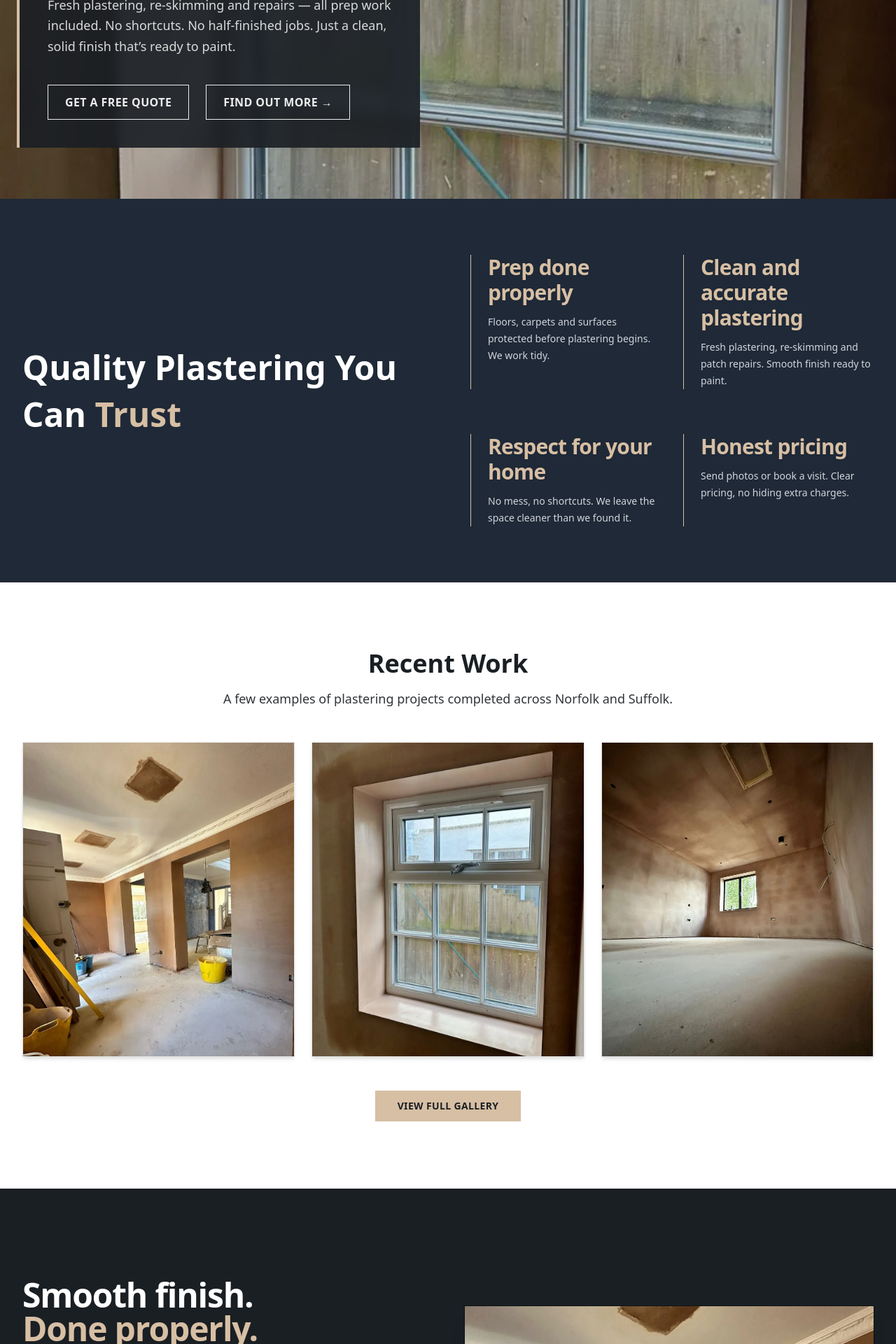
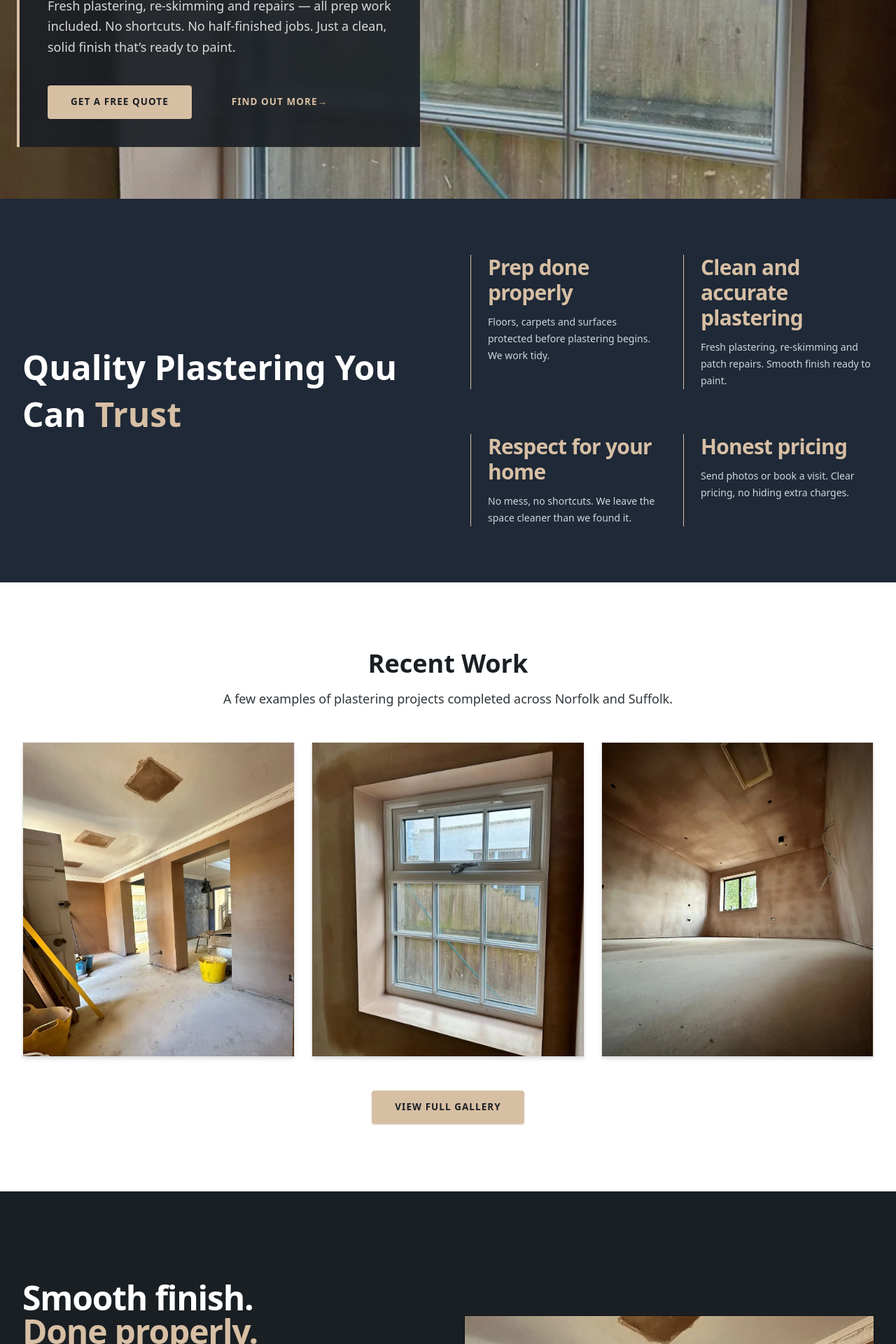
Before and after one commit to joshuaforster/project-plaster, a Next.js app: page / in a window 1280 px wide. Shown: the part 540-2460 px from the top of the page at 70% size. Built offline with nearby package versions, Linux system fonts and the light colour scheme.

Commit message:
changed email

```diff
--- a/src/app/Pages/HomePages/Hero.tsx
+++ b/src/app/Pages/HomePages/Hero.tsx
@@ -80,17 +80,17 @@ export default function Hero() {
 
           <div className="mt-10 flex items-center gap-x-6">
             <Button
-              variant="tertiary"
+              variant="primary"
+              size="large"
               to="/contact"
-              className="bg-[#D7BFA4] text-[#1A1F24] px-6 py-3 font-semibold hover:bg-[#C5AB8E] transition-colors duration-300"
             >
               Get a Free Quote
             </Button>
             <Button
               variant="tertiary"
+              size="large"
               to="/about"
               ariaLabel="Find out more about Project Plaster"
-              className="text-[#D7BFA4] border border-[#D7BFA4] px-6 py-3 font-semibold hover:bg-[#D7BFA4] hover:text-[#1A1F24] transition-colors duration-300"
             >
               Find Out More <span aria-hidden="true">→</span>
             </Button>
--- a/src/app/Pages/HomePages/homegallery.tsx
+++ b/src/app/Pages/HomePages/homegallery.tsx
@@ -62,10 +62,10 @@ export default function HomeGallery() {
         {/* Button */}
         <div className="flex justify-center mt-12">
           <Button
-          variant='primary'
+            variant="primary"
             to="/gallery"
             aria-label="View the full plastering gallery"
-            className="bg-[#D7BFA4] text-[#1A1F24] font-semibold text-sm uppercase tracking-wide px-8 py-3 transition-colors duration-300 hover:bg-[#C5AB8E]"
+            size="large"
           >
             View Full Gallery
           </Button>
--- a/src/app/contact/page.tsx
+++ b/src/app/contact/page.tsx
@@ -208,8 +208,8 @@ export default function Contact() {
                 </div>
                 <div>
                   <span className="font-semibold">Email:</span>{" "}
-                  <a href="mailto:jack@projectplaster.co.uk" className="hover:text-[#D7BFA4]">
-                    jack@projectplaster.co.uk
+                  <a href="mailto:jack@projectplaster.com" className="hover:text-[#D7BFA4]">
+                    jack@projectplaster.com
                   </a>
                 </div>
                 <div>
--- a/src/app/customComponents/buttons.tsx
+++ b/src/app/customComponents/buttons.tsx
@@ -5,36 +5,45 @@ import Link from 'next/link';
 
 interface ButtonProps {
   variant?: 'primary' | 'secondary' | 'tertiary' | 'tertiary-dark';
+  size?: 'default' | 'large';
   children: React.ReactNode;
   onClick?: () => void;
   to?: string;
   className?: string;
   type?: 'button' | 'submit' | 'reset';
   ariaLabel?: string;
+  disabled?: boolean;
 }
 
 const Button: React.FC<ButtonProps> = ({
   variant = 'primary',
+  size = 'default',
   children,
   onClick,
   to,
   className = '',
   type = 'button',
   ariaLabel,
+  disabled = false,
 }) => {
   const baseStyles =
-    'px-6 py-3 font-semibold uppercase tracking-wide transition-colors duration-300 focus:outline-none focus:ring-2 focus:ring-offset-2';
+    'inline-flex items-center justify-center rounded-sm border border-transparent text-sm font-semibold uppercase tracking-[0.08em] shadow-sm transition-[background-color,color,border-color,transform,box-shadow] duration-200 ease-out hover:-translate-y-0.5 active:translate-y-0 focus-visible:outline-none focus-visible:ring-2 focus-visible:ring-[#D7BFA4]';
 
   const variantStyles =
     variant === 'primary'
-      ? 'bg-[#D7BFA4] text-[#1A1F24] hover:bg-[#C5AB8E] focus:ring-[#C5AB8E]'
+      ? 'bg-[#D7BFA4] text-[#1A1F24] hover:bg-[#C5AB8E]'
       : variant === 'secondary'
-      ? 'bg-transparent border border-[#1A1F24] text-[#1A1F24] hover:bg-[#1A1F24] hover:text-[#EDEDED] focus:ring-[#1A1F24]'
+      ? 'border-[#1A1F24] bg-transparent text-[#1A1F24] hover:bg-[#1A1F24] hover:text-[#EDEDED]'
       : variant === 'tertiary'
-      ? 'bg-transparent border border-[#EDEDED] text-[#EDEDED] hover:bg-[#EDEDED] hover:text-[#1A1F24] focus:ring-[#EDEDED]'
-      : 'bg-[#1A1F24] text-[#EDEDED] hover:bg-[#2A2F35] focus:ring-[#EDEDED]'; // tertiary-dark
+      ? 'border-[#D7BFA4] bg-transparent text-[#D7BFA4] hover:bg-[#D7BFA4] hover:text-[#1A1F24]'
+      : 'bg-[#1A1F24] text-[#EDEDED] hover:bg-[#2A2F35]'; // tertiary-dark
 
-  const buttonClasses = `${baseStyles} ${variantStyles} ${className}`;
+  const sizeStyles =
+    size === 'large' ? 'h-12 px-8 text-[0.84rem]' : 'h-11 px-6 text-[0.8rem]';
+
+  const stateStyles = disabled ? 'cursor-not-allowed opacity-60 hover:translate-y-0' : '';
+
+  const buttonClasses = `${baseStyles} ${variantStyles} ${sizeStyles} ${stateStyles} ${className}`.trim();
 
   if (to) {
     return (
@@ -45,7 +54,13 @@ const Button: React.FC<ButtonProps> = ({
   }
 
   return (
-    <button className={buttonClasses} onClick={onClick} type={type} aria-label={ariaLabel}>
+    <button
+      className={buttonClasses}
+      onClick={onClick}
+      type={type}
+      aria-label={ariaLabel}
+      disabled={disabled}
+    >
       {children}
     </button>
   );
--- a/src/app/customComponents/cta.tsx
+++ b/src/app/customComponents/cta.tsx
@@ -1,4 +1,4 @@
-import Link from "next/link";
+import Button from "./buttons";
 
 export default function CTA() {
   return (
@@ -27,19 +27,13 @@ export default function CTA() {
           </p>
 
           <div className="relative mt-10 flex items-center justify-center gap-x-6">
-            <Link
-              href="/contact"
-              className="bg-white px-6 py-3 text-sm font-semibold text-[#1F2937] shadow-sm hover:bg-gray-100"
-            >
+            <Button to="/contact" variant="primary" size="large">
               Get A Quote
-            </Link>
+            </Button>
 
-            <Link
-              href="/about"
-              className="text-sm font-semibold leading-6 text-white hover:text-gray-300"
-            >
+            <Button to="/about" variant="tertiary" size="large">
               About us <span aria-hidden="true">→</span>
-            </Link>
+            </Button>
           </div>
         </div>
       </div>
```
